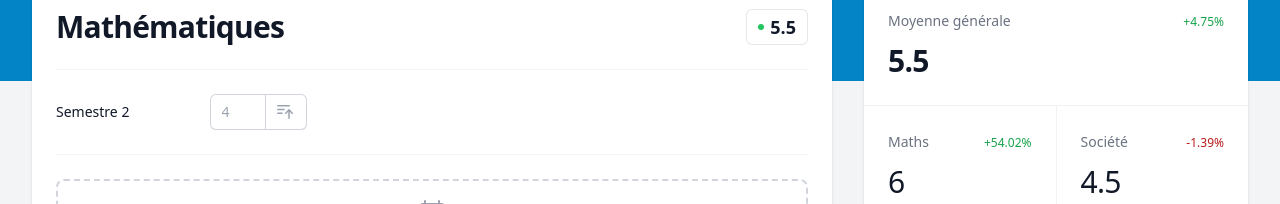
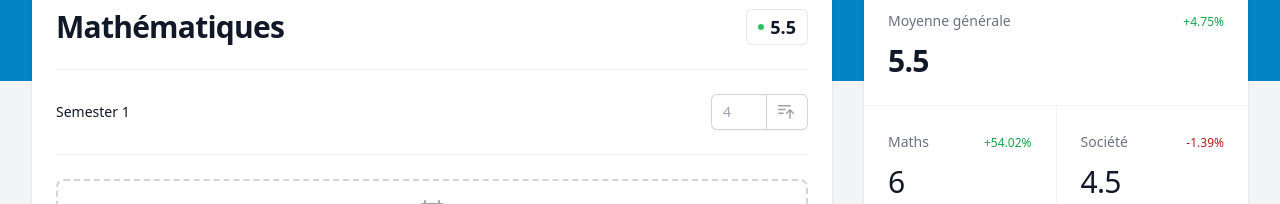
Before and after one commit to Alex-zReeZ/grades-calculator-react, a React (Vite) app: page / in a window 1280 px wide. Shown: the part 164-368 px from the top of the page. Built offline with nearby package versions, Linux system fonts and the light colour scheme; a web font is replaced by a local one.

Commit message:
fix: input, add grade button and average always stays on the right of the semester

```diff
--- /dev/null
+++ b/src/Component/AddNewSemester.tsx
@@ -0,0 +1,38 @@
+
+import SemesterRow from "./SemesterComponent/SemesterRow.tsx"
+
+export function AddNewSemester() {
+
+    return (
+        <>
+            <SemesterRow />
+            <div className="px-4 py-6 sm:gap-4 sm:px-0">
+                <button
+                    type="button"
+                    onClick={AddNewSemester}
+                    className="relative block w-full rounded-lg border-2 border-dashed border-gray-300 p-4 text-center hover:border-gray-400 focus:outline-none focus:ring-2 focus:ring-indigo-500 focus:ring-offset-2"
+                >
+                    <svg
+                        className="mx-auto h-8 w-8 text-gray-400"
+                        xmlns="http://www.w3.org/2000/svg"
+                        fill="none"
+                        viewBox="0 0 24 24"
+                        strokeWidth="1.5"
+                        stroke="currentColor"
+                    >
+                        <path
+                            strokeLinecap="round"
+                            strokeLinejoin="round"
+                            d="M6.75 3v2.25M17.25 3v2.25M3 18.75V7.5a2.25 2.25 0 012.25-2.25h13.5A2.25 2.25 0 0121 7.5v11.25m-18 0A2.25 2.25 0 005.25 21h13.5A2.25 2.25 0 0021 18.75m-18 0v-7.5A2.25 2.25 0 015.25 9h13.5A2.25 2.25 0 0121 11.25v7.5m-9-6h.008v.008H12v-.008zM12 15h.008v.008H12V15zm0 2.25h.008v.008H12v-.008zM9.75 15h.008v.008H9.75V15zm0 2.25h.008v.008H9.75v-.008zM7.5 15h.008v.008H7.5V15zm0 2.25h.008v.008H7.5v-.008zm6.75-4.5h.008v.008h-.008v-.008zm0 2.25h.008v.008h-.008V15zm0 2.25h.008v.008h-.008v-.008zm2.25-4.5h.008v.008H16.5v-.008zm0 2.25h.008v.008H16.5V15z"
+                        />
+                    </svg>
+                    <span
+                        className="mt-2 block text-sm font-semibold text-gray-900"
+                    >Add semester</span
+                    >
+                </button>
+            </div>
+        </>
+    )
+
+}
--- a/src/Component/SemesterComponent/InputButton.tsx
+++ b/src/Component/SemesterComponent/InputButton.tsx
@@ -1,6 +1,4 @@
 import React, {useState} from "react";
-
-
 
 export default function InputButton({ onNewGradeAdded }: { onNewGradeAdded: (g : number) => void }) {
 
@@ -18,7 +16,6 @@ export default function InputButton({ onNewGradeAdded }: { onNewGradeAdded: (g :
         }
     }
 
-
     return (
         <>
             <div className="flex">
@@ -33,6 +30,7 @@ export default function InputButton({ onNewGradeAdded }: { onNewGradeAdded: (g :
                             <input
                                 type="number"
                                 name="number"
+                                max={6} min={1} step={0.5}
                                 value={grade}
                                 onChange={handleChange}
                                 id="sem1"
--- a/src/Component/SemesterComponent/semesterIncrementation.tsx
+++ b/src/Component/SemesterComponent/SemesterIncrementation.tsx
@@ -1,5 +1,5 @@
-export default function semesterIncrementation() {
-    let semesterNumber = 1;
+export default function SemesterIncrementation() {
+    let semesterNumber = 0;
     if (semesterNumber <= 8) {
         semesterNumber++
     }/* else {
@@ -9,7 +9,7 @@ export default function semesterIncrementation() {
     return (
         <>
             <dt className="text-sm font-medium text-gray-900 py-2">
-                Semestre {semesterNumber}
+                Semester {semesterNumber}
             </dt>
         </>
     )
--- a/src/Component/SemesterComponent/SemesterRow.tsx
+++ b/src/Component/SemesterComponent/SemesterRow.tsx
@@ -1,8 +1,7 @@
 import InputButton from "./InputButton.tsx";
 import GradeElement from "./GradeComponent/GradeElement.tsx";
 import SemesterAverage from "./SemesterAverage.tsx";
-import semesterIncrementation from "./semesterIncrementation.tsx";
-import { useState } from "react";
+import {useState} from "react";
 
 export default function SemesterRow() {
     const [allGrades, setGrades] = useState<number[]>([]);
@@ -10,27 +9,39 @@ export default function SemesterRow() {
     const addGradeToSemester = (g: number) => setGrades((grades) => [...grades, g]);
 
     const gradeWithColor = allGrades.map((grade, index) => (
-        <GradeElement key={index} grade={grade} />
+        <GradeElement key={index} grade={grade}/>
     ));
 
+    //calculate average of semester
     let sum = 0;
     for (let i = 0; i < allGrades.length; i++) {
         sum += allGrades[i];
     }
     sum = sum / allGrades.length
+    sum = Math.round(sum * 2) / 2;
 
     return (
         <>
-            <div className="px-4 py-6 sm:grid sm:grid-cols-5 sm:gap-4 sm:px-0">
-                {semesterIncrementation()}
-                <dd className="mt-1 text-sm leading-6 text-gray-700 sm:col-span-4 sm:mt-0 flex justify-between gap-x-1.5">
-                    <div className="flex flex-row flex-nowrap overflow-y-scroll gap-x-1.5">
+            <div
+                className="px-4 py-6 sm:grid sm:grid-cols-5 sm:gap-4 sm:px-0"
+            >
+                <dt className="text-sm font-medium text-gray-900 py-2">
+                    Semester 1
+                </dt>
+                <dd
+                    className="mt-1 text-sm leading-6 text-gray-700 sm:col-span-4 sm:mt-0 flex justify-between gap-x-1.5"
+                >
+                    <div
+                        className="flex flex-row flex-nowrap overflow-y-scroll gap-x-1.5"
+                    >
                         {gradeWithColor}
-                        <InputButton onNewGradeAdded={addGradeToSemester} />
-                        <SemesterAverage average={sum} />
+                    </div>
+                    <div className="flex">
+                            <InputButton onNewGradeAdded={addGradeToSemester}/>
+                            <SemesterAverage average={sum} />
                     </div>
                 </dd>
             </div>
         </>
-    );
+    )
 }
```
Also changed, not shown: src/Component/SemesterComponent/SemesterAverage.tsx (+6 -6 lines).
